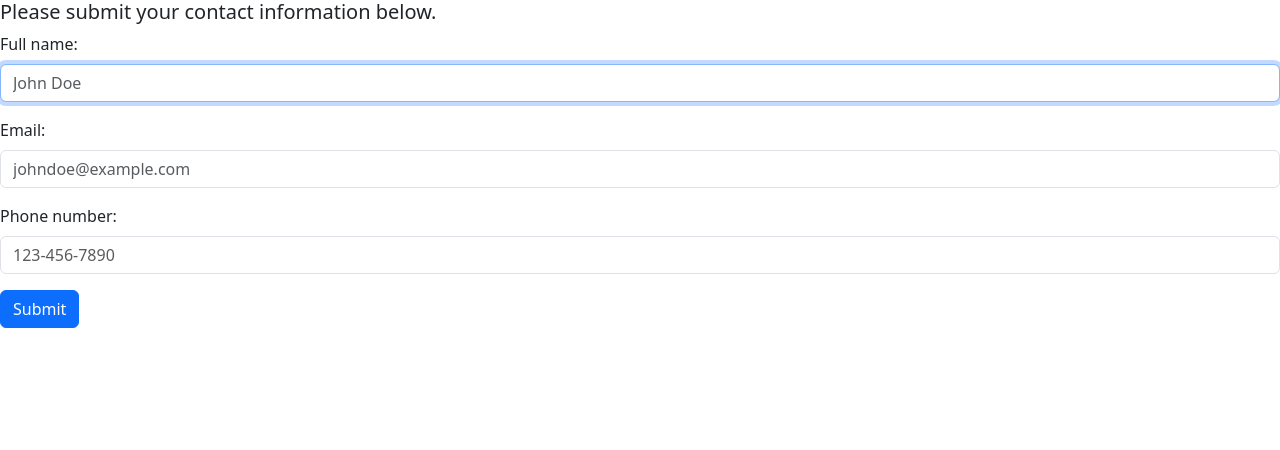
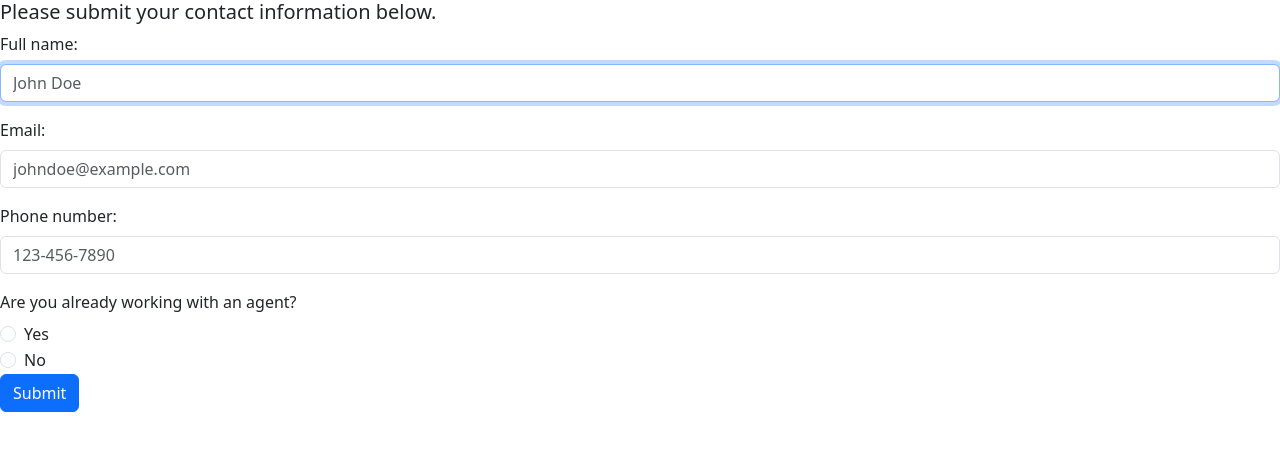
Before and after one commit to HewsonSchulz/realtoraaronhunt, a React (Create React App) app in the folder client/: page / in a window 1280 px wide. Shown: the top 450 px of the page. Built offline with nearby package versions, Linux system fonts and the light colour scheme; no server answers.

Commit message:
agent name error handling, form submission progress

```diff
--- a/client/src/components/ContactForm.js
+++ b/client/src/components/ContactForm.js
@@ -8,26 +8,42 @@ export const ContactForm = ({ loggedInUser }) => {
   const [name, setName] = useState('')
   const [email, setEmail] = useState('')
   const [phoneNum, setPhoneNum] = useState('')
-  const [isInvalid, setIsInvalid] = useState({ name: false, email: false, phone_num: false })
+  const [isWithAgent, setIsWithAgent] = useState(null)
+  const [agentName, setAgentName] = useState('')
+  const [isInvalid, setIsInvalid] = useState({ name: false, email: false, phone_num: false, agent_name: false })
   const [message, setMessage] = useState({
     name: 'Please enter your name',
     email: 'Please enter your email',
     phoneNum: 'Please enter your phone number',
+    agentName: 'Please enter the name of your current agent',
   })
 
   const resetValidity = () => {
-    setIsInvalid({ name: false, email: false, phone_num: false })
+    setIsInvalid({ name: false, email: false, phone_num: false, agent_name: false })
     setMessage({
       name: 'Please enter your name',
       email: 'Please enter your email',
       phoneNum: 'Please enter your phone number',
+      agentName: 'Please enter the name of your current agent',
     })
+  }
+
+  const stringToBoolean = (str) => {
+    if (str === null) {
+      return false
+    }
+    return str.toLowerCase() === 'true'
   }
 
   const handleSubmit = (e) => {
     e.preventDefault()
 
-    submitContactInfo({ name, email, phone_num: phoneNum }).then((res) => {
+    const contactInfo = { name, email, phone_num: phoneNum }
+    if (stringToBoolean(isWithAgent)) {
+      contactInfo.agent_name = agentName
+    }
+
+    submitContactInfo(contactInfo).then((res) => {
       if (res.valid) {
         //!
       } else {
@@ -98,6 +114,59 @@ export const ContactForm = ({ loggedInUser }) => {
         <FormFeedback>{message.phoneNum}</FormFeedback>
       </FormGroup>
 
+      <Label className='contact-form__input-label'>Are you already working with an agent?</Label>
+      <FormGroup check id='contact-form__agent-checkbox-yes'>
+        <Label check>
+          <Input
+            type='radio'
+            name='isWithAgent'
+            value='true'
+            checked={isWithAgent === 'true'}
+            onChange={(e) => {
+              setIsWithAgent(e.target.value)
+              updateStateObj(setIsInvalid, 'agent_name', false)
+            }}
+          />
+          Yes
+        </Label>
+      </FormGroup>
+      <FormGroup check id='contact-form__agent-checkbox-no'>
+        <Label check>
+          <Input
+            type='radio'
+            name='isWithAgent'
+            value='false'
+            checked={isWithAgent === 'false'}
+            onChange={(e) => {
+              setIsWithAgent(e.target.value)
+              updateStateObj(setIsInvalid, 'agent_name', false)
+            }}
+          />
+          No
+        </Label>
+      </FormGroup>
+
+      {stringToBoolean(isWithAgent) && (
+        <FormGroup id='contact-form__agent-name'>
+          <Label className='contact-form__input-label' for='agent-name'>
+            Agent name:
+          </Label>
+          <Input
+            id='agent-name'
+            className='contact-form__agent-name-input'
+            type='text'
+            value={agentName}
+            placeholder='Joe Smith'
+            invalid={isInvalid.agent_name}
+            onChange={(e) => {
+              updateStateObj(setIsInvalid, 'agent_name', false)
+              setAgentName(e.target.value)
+            }}
+          />
+          <FormFeedback>{message.agentName}</FormFeedback>
+        </FormGroup>
+      )}
+
       <Button color='primary' onClick={handleSubmit}>
         Submit
       </Button>
```
Also changed, not shown: 1 other file (tests, documents, lock files or other folders).
